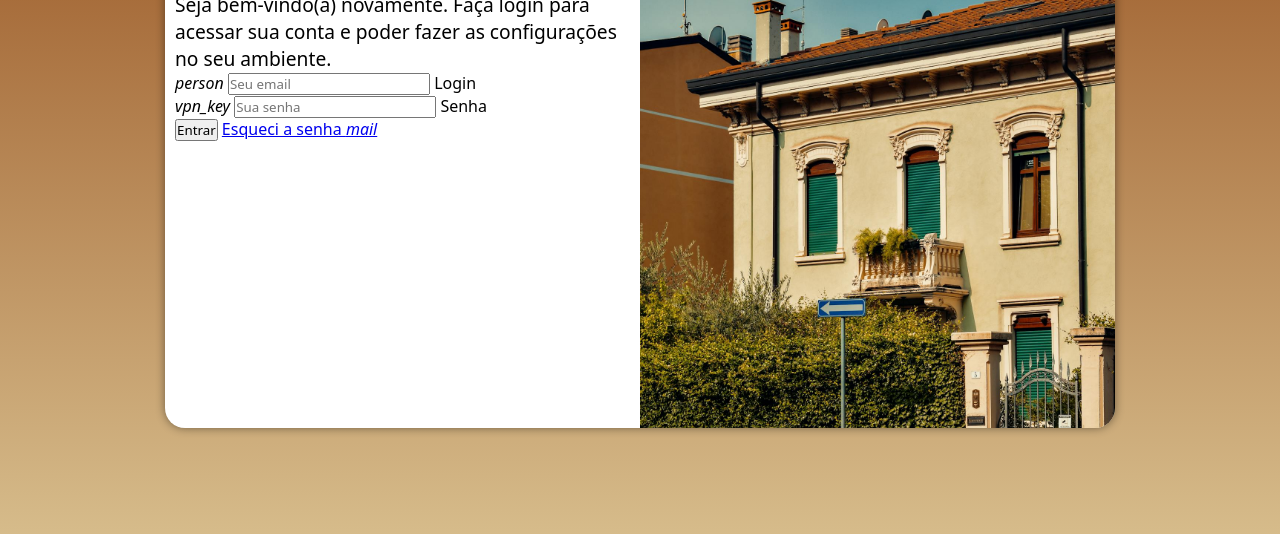
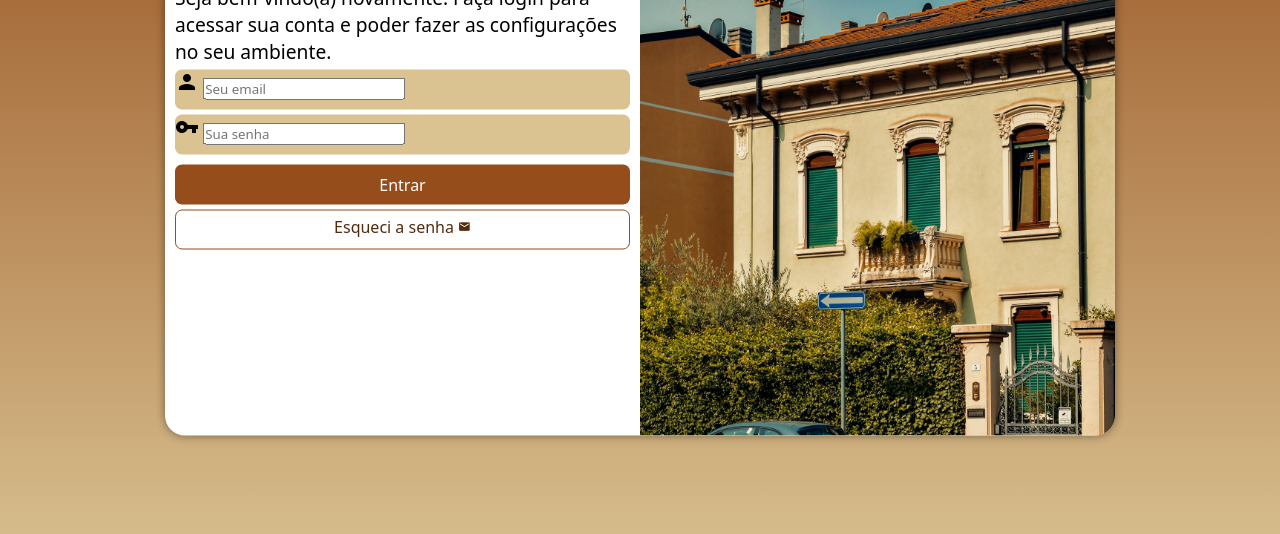
Before and after one commit to lucasvinhasof/projeto-login, a plain HTML site: page index.html in a window 1280 px wide. Shown: the part 222-756 px from the top of the page. Drawn offline with nearby package versions, Linux system fonts and the light colour scheme.

Commit message:
formatação do formulário

```diff
--- a/estilos/media-query.css
+++ b/estilos/media-query.css
@@ -16,7 +16,7 @@
         height: 100%;
     }
 
-    section#login > deiv#formulario {
+    section#login > div#formulario {
         float: right;
         width: 70%;
     }
--- a/estilos/styles.css
+++ b/estilos/styles.css
@@ -33,8 +33,8 @@ section#login {
     overflow: hidden;
 
     background-color: white;
-    width: 250px;
-    height: 500px;
+    width: 260px;
+    height: 515px;
     border-radius: 20px;
     box-shadow: 0px 0px 10px rgba(0, 0, 0, 0.450);
 
@@ -62,3 +62,56 @@ div#formulario > h1 {
 div#formulario > p {
     font-size: 0.8em;
 }
+
+form > div.campo {
+    background-color: #DAC291;
+    display: block;
+    width: 100%;
+    height: 40px;
+    border-radius: 7px;
+    margin: 5px 0px;
+}
+
+div.campo > label {
+    display: none;
+}
+
+form > input[type=submit] {
+    display: block;
+    font-size: 1em;
+    width: 100%;
+    height: 40px;
+    margin-top: 10px;
+    margin-bottom: 5px;
+    background-color: #944D1B;
+    color: white;
+    border: none;
+    border-radius: 7px;
+    cursor: pointer;
+}
+
+form > input[type=submit]:hover {
+    background-color: #532b0f;
+}
+
+form > a.botao {
+    display: block;
+    text-align: center;
+    font-size: 1em;
+    width: 100%;
+    height: 40px;
+    padding-top: 5px;
+    background-color: white;
+    color: #532b0f;
+    border: 1px solid #944D1B;
+    border-radius: 7px;
+    text-decoration: none;
+}
+
+form > a.botao:hover {
+    background-color: #e6792b;
+}
+
+form > a.botao > i {
+    font-size: 0.8em;
+}
--- a/index.html
+++ b/index.html
@@ -3,7 +3,7 @@
 <head>
     <meta charset="UTF-8">
     <meta name="viewport" content="width=device-width, initial-scale=1.0">
-    <link rel="stylesheet" href="https://fonts.googleapis.com/icon?family=Material=Icons">
+    <link rel="stylesheet" href="https://fonts.googleapis.com/icon?family=Material+Icons">
     <link rel="stylesheet" href="estilos/styles.css">
     <link rel="stylesheet" href="estilos/media-query.css">
     <title>Login</title>
@@ -19,7 +19,7 @@
                 <p>Seja bem-vindo(a) novamente. Faça login para acessar sua conta e poder fazer as configurações no seu ambiente.</p>
                 <form action="login.php" method="post" autocomplete="on">
                     <div class="campo">
-                        <i class="metarial-icons">person</i>
+                        <i class="material-icons">person</i>
                         <input type="email" name="login" id="ilogin" placeholder="Seu email" autocomplete="email" required maxlength="30">
                         <label for="ilogin">Login</label>
                     </div>
@@ -29,7 +29,7 @@
                         <label for="isenha">Senha</label>
                     </div>
                     <input type="submit" value="Entrar">
-                    <a href="esqueci.html">
+                    <a href="esqueci.html" class="botao">
                         Esqueci a senha <i class="material-icons">mail</i>
                     </a>
                 </form>
```
